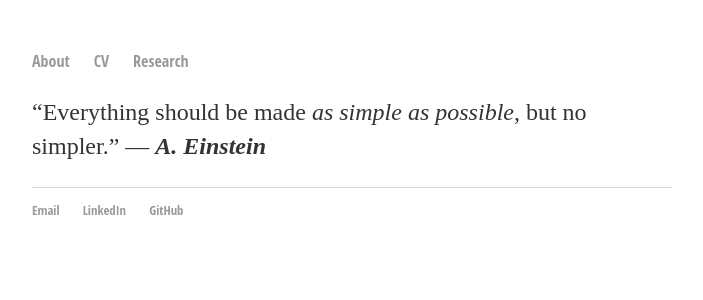
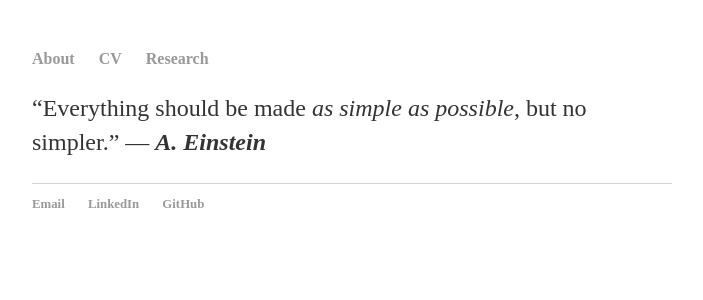
Before and after one commit to ip-jss/ip-jss.github.io, a Jekyll site: the page built from index.html, in a window 1280 px wide. Shown: the top 300 px of the page, without its empty margins (288-991 px from the left). Built offline with Jekyll 4.4.1, drawn with Linux system fonts in a browser that asks for light colours.

Commit message:
Update main.css

```diff
--- a/css/main.css
+++ b/css/main.css
@@ -3,7 +3,7 @@ body {
     width: 50%;
 }
 nav ul, footer ul {
-    font-family:'Open Sans Condensed', 'Open Sans Condensed', 'Sans-Serif';
+    font-family:'Merriweather', 'Merriweather', 'Sans-Serif';
     padding: 0px;
     list-style: none;
     font-weight: bold;
```
